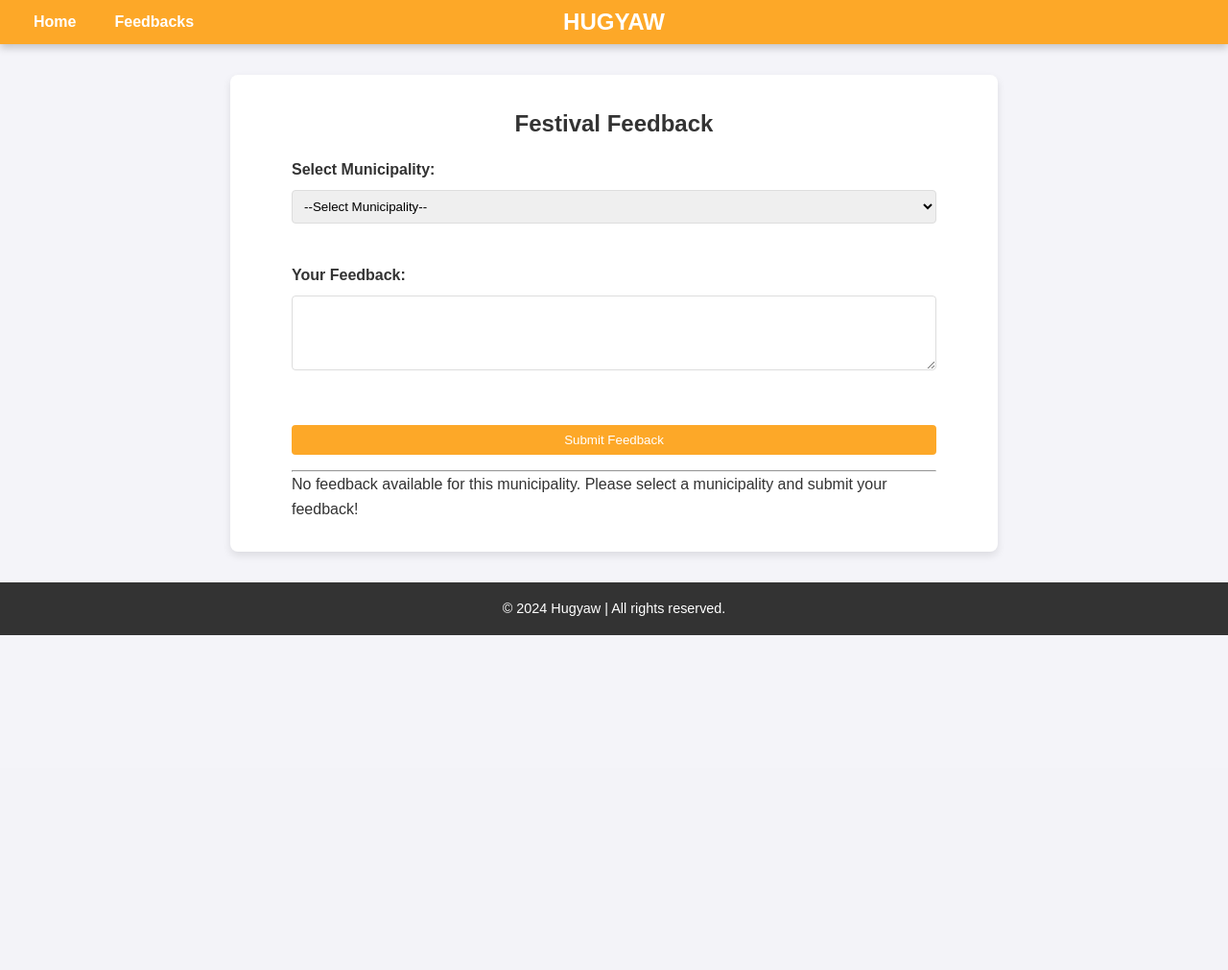
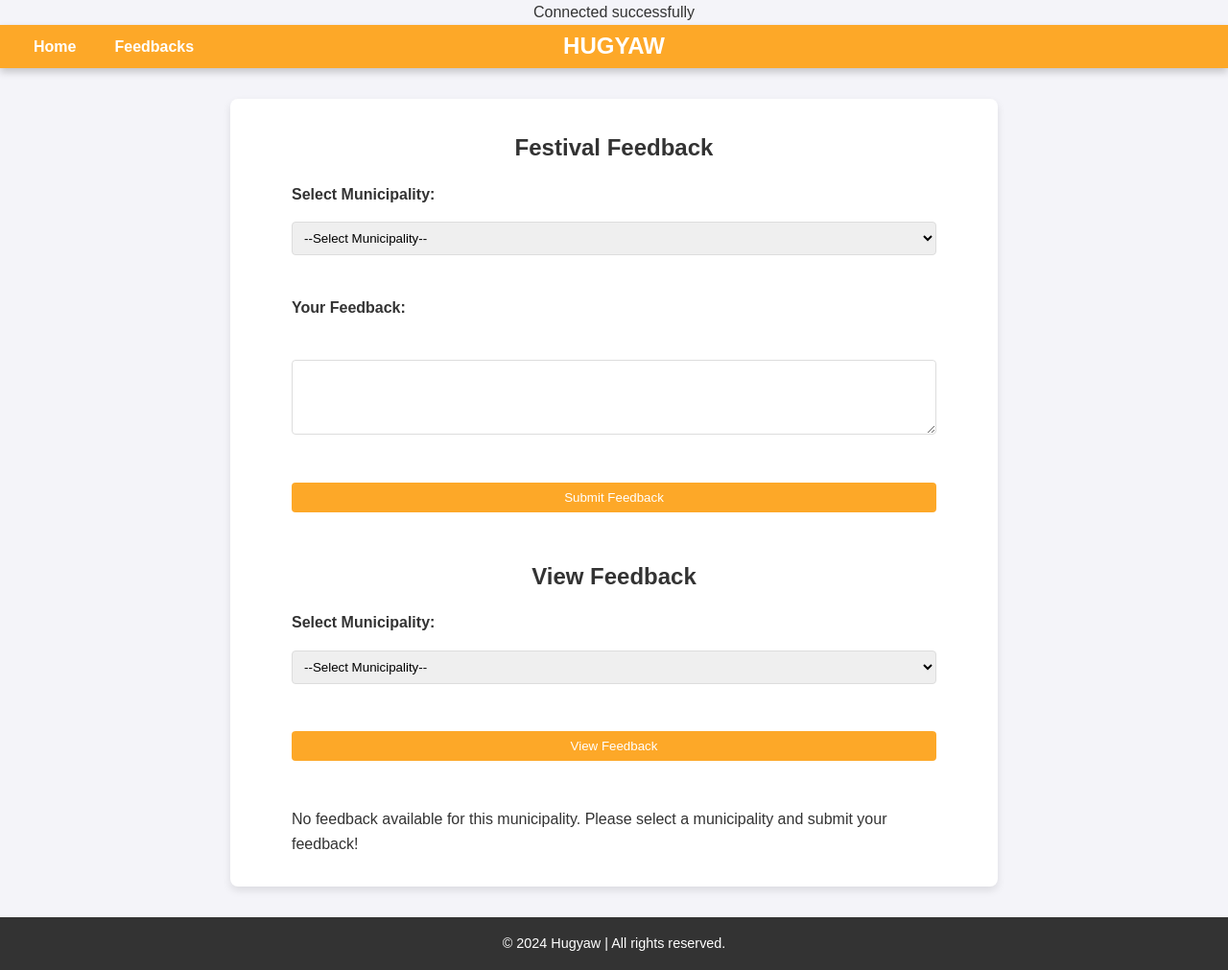
Before and after one commit to 19bleh/Hugyaw, a PHP site: page /feedback.php in a window 1280 px wide. Shown: the whole page at 96% size. Before the commit the page ends 662 px from the top, so only its background shows below. Run offline with PHP 8.4, Linux system fonts and the light colour scheme; tables that the repository leaves empty or names only in its code hold one stand-in row (values such as "Sample post").

Commit message:
Styled feedback forms and buttons to match the theme

```diff
--- a/css/feedback_style.css
+++ b/css/feedback_style.css
@@ -31,7 +31,7 @@
     font-size: 24px;
     color: #ffffff;
     text-transform: uppercase;
-    text-decoration: black;
+    text-decoration: none;
 }
 
 .nav-links {
@@ -79,11 +79,17 @@
     margin-bottom: 1rem;
 }
 
-.feedback-form label {
-    font-weight: bold;
+.feedback-form, .view-feedback-form {
+    margin-bottom: 2rem;
 }
 
-.feedback-form select, .feedback-form textarea, .feedback-form button {
+.feedback-form label, .view-feedback-form label {
+    font-weight: bold;
+    display: block;
+    margin-bottom: 0.5rem;
+}
+
+.feedback-form select, .feedback-form textarea, .feedback-form input[type="submit"], .view-feedback-form select, .view-feedback-form input[type="submit"] {
     width: 100%;
     padding: 0.5rem;
     margin-top: 0.5rem;
@@ -92,7 +98,7 @@
     border-radius: 4px;
 }
 
-.feedback-form button {
+.feedback-form input[type="submit"], .view-feedback-form input[type="submit"] {
     background-color: #fda828;
     color: white;
     border: none;
@@ -100,7 +106,7 @@
     transition: background-color 0.3s ease;
 }
 
-.feedback-form button:hover {
+.feedback-form input[type="submit"]:hover, .view-feedback-form input[type="submit"]:hover {
     background-color: #f39c12;
 }
 
@@ -109,6 +115,10 @@
     padding: 1rem;
     border-radius: 4px;
     margin-bottom: 1rem;
+}
+
+.feedback p {
+    margin: 0.5rem 0;
 }
 
 footer {
@@ -121,4 +131,5 @@
     left: 0;
     right: 0;
     position: relative;
+    text-align: center;
 }
--- a/feedback.php
+++ b/feedback.php
@@ -1,21 +1,13 @@
 <?php
-// Database connection
-$servername = "localhost";
-$username = "root"; // Default XAMPP username
-$password = ""; // Default XAMPP password
-$dbname = "hugyaw"; // Name of the database, replace it with your actual database name
-
-// Create connection
-$conn = new mysqli($servername, $username, $password, $dbname);
-
-// Check connection
-if ($conn->connect_error) {
-    die("Connection failed: " . $conn->connect_error);
-}
+include 'db_connection.php';
 
 // Fetch municipalities for the dropdown
 $municipalitiesQuery = "SELECT id, name FROM municipalities";
 $municipalitiesResult = $conn->query($municipalitiesQuery);
+
+if (!$municipalitiesResult) {
+    die("Query failed: " . $conn->error);
+}
 
 // Handle form submission
 if ($_SERVER["REQUEST_METHOD"] == "POST" && isset($_POST['submit_feedback'])) {
@@ -33,19 +25,21 @@
 $feedback = [];
 if (isset($_GET['municipality_id'])) {
     $municipality_id = $_GET['municipality_id'];
-    $feedbackQuery = "SELECT * FROM feedback WHERE municipality_id = ?";
+    $feedbackQuery = "SELECT * FROM feedback WHERE municipality_id = ? ORDER BY created_at DESC";
     $stmt = $conn->prepare($feedbackQuery);
     $stmt->bind_param("i", $municipality_id);
     $stmt->execute();
     $result = $stmt->get_result();
-
-    while ($row = $result->fetch_assoc()) {
-        $feedback[] = $row;
-    }
+    $feedback = $result->fetch_all(MYSQLI_ASSOC);
     $stmt->close();
 }
 
-$conn->close();
+// Fetch municipalities again for the view feedback dropdown
+$municipalitiesResultView = $conn->query($municipalitiesQuery);
+
+if (!$municipalitiesResultView) {
+    die("Query failed: " . $conn->error);
+}
 ?>
 
 <!DOCTYPE html>
@@ -61,7 +55,7 @@
         <nav>
             <ul class="nav-links">
                 <li><a href="Festival.html">Home</a></li>
-                <li><a href="feedback.html">Feedbacks</a></li>
+                <li><a href="feedback.php">Feedbacks</a></li>
             </ul>
         </nav>
         <h1 class="logo">Hugyaw</h1>
@@ -71,7 +65,7 @@
             <h1>Festival Feedback</h1>
 
             <!-- Feedback Form -->
-            <form action="feedback.html" method="POST" class="feedback-form">
+            <form action="feedback.php" method="POST" class="feedback-form">
                 <label for="municipality_id">Select Municipality:</label>
                 <select name="municipality_id" id="municipality_id" required>
                     <option value="">--Select Municipality--</option>
@@ -82,11 +76,21 @@
 
                 <label for="comment">Your Feedback:</label><br>
                 <textarea name="comment" id="comment" rows="4" cols="50" required></textarea><br><br>
-
-                <button type="submit" name="submit_feedback">Submit Feedback</button>
+                <input type="submit" name="submit_feedback" value="Submit Feedback">
             </form>
 
-            <hr>
+            <!-- View Feedback Section -->
+            <h2>View Feedback</h2>
+            <form action="feedback.php" method="GET" class="view-feedback-form">
+                <label for="municipality_id_view">Select Municipality:</label>
+                <select name="municipality_id" id="municipality_id_view" required>
+                    <option value="">--Select Municipality--</option>
+                    <?php while ($row = $municipalitiesResultView->fetch_assoc()) { ?>
+                        <option value="<?php echo $row['id']; ?>"><?php echo $row['name']; ?></option>
+                    <?php } ?>
+                </select><br><br>
+                <input type="submit" value="View Feedback">
+            </form>
 
             <!-- Feedback Display Section -->
             <?php if (isset($feedback) && count($feedback) > 0): ?>
```
